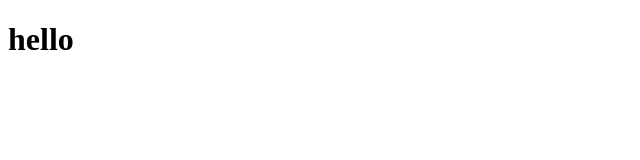
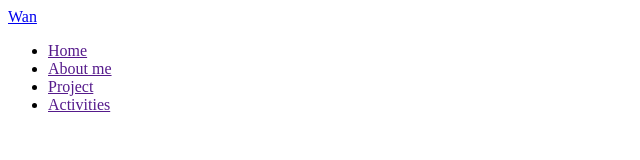
Before and after one commit to Feiliii/portfolio-website, a plain HTML site: page index.html in a window 1280 px wide. Shown: the whole page, without its empty margins (0-640 px from the left). Drawn offline with Linux system fonts and the light colour scheme.

Commit message:
update homepage

```diff
--- a/index.html
+++ b/index.html
@@ -7,6 +7,20 @@
     <title>Document</title>
 </head>
 <body>
-    <h1>hello</h1>
+    <!-- nav bar -->
+    <nav>
+         <!--for web logo  -->
+        <div>
+            <a href="#">Wan</a>
+        </div>
+        <div>
+            <ul>
+                <li><a href="">Home</a></li>
+                <li><a href="">About me</a></li>
+                <li><a href="">Project</a></li>
+                <li><a href="">Activities</a></li>
+            </ul>
+        </div>
+    </nav>
 </body>
 </html>
--- /dev/null
+++ b/style.css
@@ -0,0 +1,30 @@
+*{
+    padding: 0;
+    margin: 0;
+    text-decoration: none;
+    list-style: none;
+    box-sizing: border-box;
+}
+
+nav{
+    background: #0082e6;
+    height: 80px;
+    width: 100%;
+}
+div{
+    color: white;
+    font-size: 35px;
+    line-height: 80px;
+    padding: 0 100px;
+    font-weight: bold;
+}
+
+nav ul{
+    float: right;
+    margin-right: 20px;
+}
+nav ul li{
+    display: inline-block;
+    line-height: 80px;
+    margin: 0 5px;
+}
```
